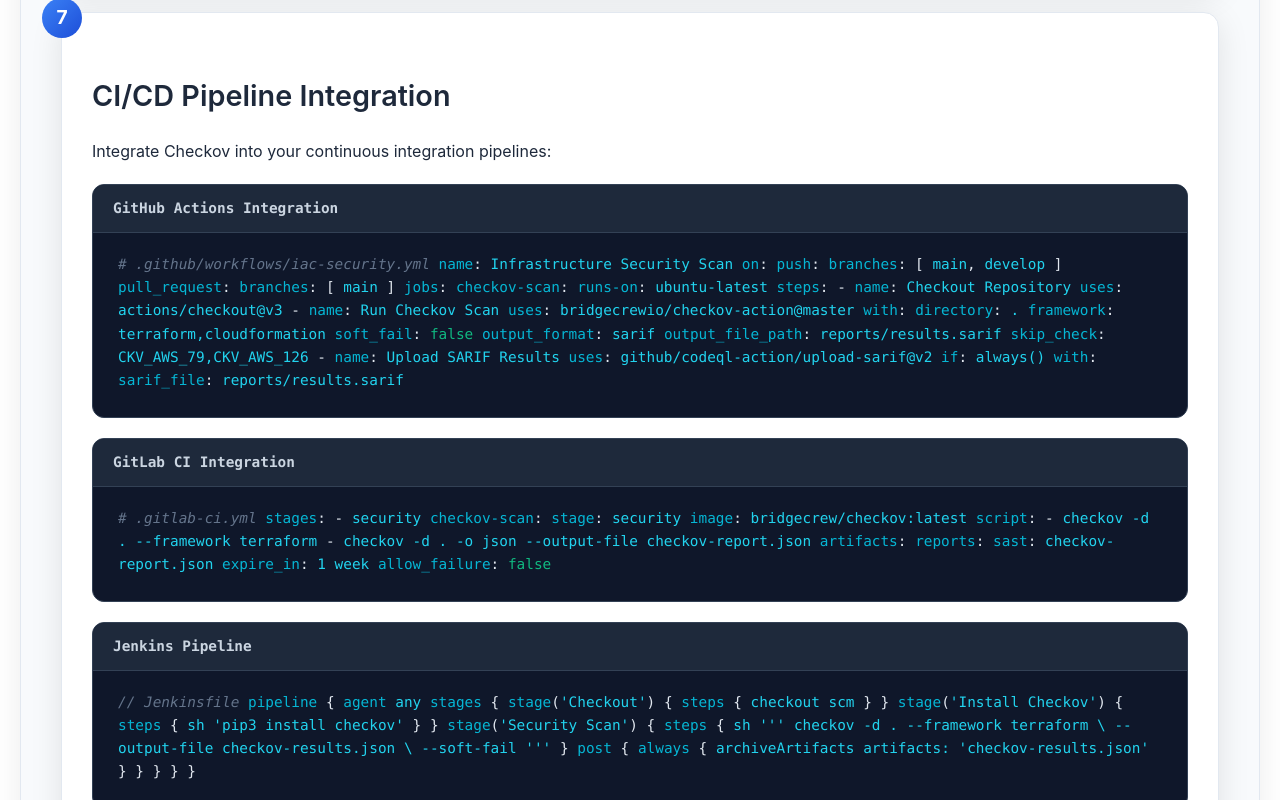
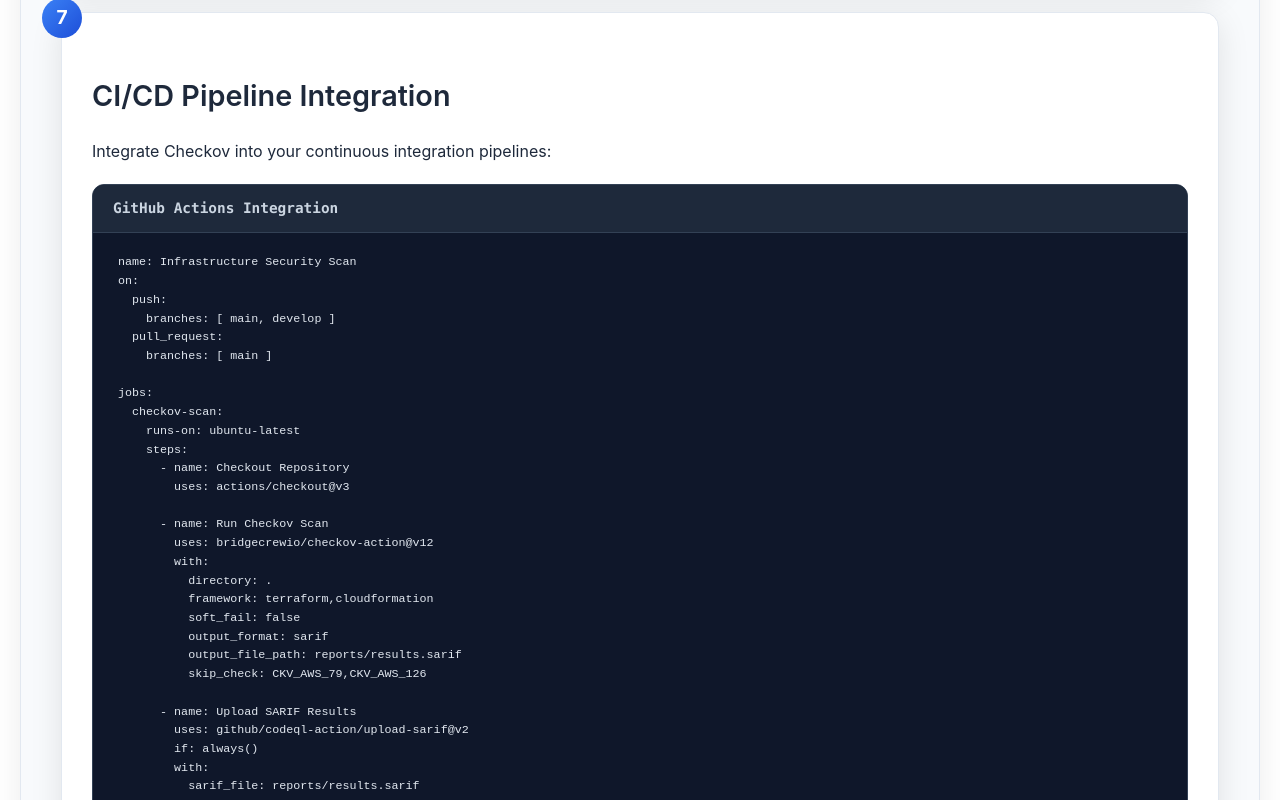
Before and after one commit to Mohd-Abdul-Jameel/Checkov-Demo-, a plain HTML site: page docs/Checkov-demo.html in a window 1280 px wide. Shown: the part 11200-12000 px from the top of the page. Drawn offline with Linux system fonts and the light colour scheme.

Commit message:
Update Checkov-demo.html

```diff
--- a/docs/Checkov-demo.html
+++ b/docs/Checkov-demo.html
@@ -1204,36 +1204,37 @@
                     <div class="code-container">
                         <div class="code-header">GitHub Actions Integration</div>
                         <div class="code-block">
-<span class="tf-comment"># .github/workflows/iac-security.yml</span>
-<span class="tf-attribute">name</span>: <span class="tf-string">Infrastructure Security Scan</span>
-<span class="tf-attribute">on</span>:
-  <span class="tf-attribute">push</span>:
-    <span class="tf-attribute">branches</span>: [ <span class="tf-string">main</span>, <span class="tf-string">develop</span> ]
-  <span class="tf-attribute">pull_request</span>:
-    <span class="tf-attribute">branches</span>: [ <span class="tf-string">main</span> ]
-
-<span class="tf-attribute">jobs</span>:
-  <span class="tf-attribute">checkov-scan</span>:
-    <span class="tf-attribute">runs-on</span>: <span class="tf-string">ubuntu-latest</span>
-    <span class="tf-attribute">steps</span>:
-    - <span class="tf-attribute">name</span>: <span class="tf-string">Checkout Repository</span>
-      <span class="tf-attribute">uses</span>: <span class="tf-string">actions/checkout@v3</span>
-
-    - <span class="tf-attribute">name</span>: <span class="tf-string">Run Checkov Scan</span>
-      <span class="tf-attribute">uses</span>: <span class="tf-string">bridgecrewio/checkov-action@master</span>
-      <span class="tf-attribute">with</span>:
-        <span class="tf-attribute">directory</span>: <span class="tf-string">.</span>
-        <span class="tf-attribute">framework</span>: <span class="tf-string">terraform,cloudformation</span>
-        <span class="tf-attribute">soft_fail</span>: <span class="tf-boolean">false</span>
-        <span class="tf-attribute">output_format</span>: <span class="tf-string">sarif</span>
-        <span class="tf-attribute">output_file_path</span>: <span class="tf-string">reports/results.sarif</span>
-        <span class="tf-attribute">skip_check</span>: <span class="tf-string">CKV_AWS_79,CKV_AWS_126</span>
-
-    - <span class="tf-attribute">name</span>: <span class="tf-string">Upload SARIF Results</span>
-      <span class="tf-attribute">uses</span>: <span class="tf-string">github/codeql-action/upload-sarif@v2</span>
-      <span class="tf-attribute">if</span>: <span class="tf-string">always()</span>
-      <span class="tf-attribute">with</span>:
-        <span class="tf-attribute">sarif_file</span>: <span class="tf-string">reports/results.sarif</span>
+                        <pre><code class="language-yaml">name: Infrastructure Security Scan
+on:
+  push:
+    branches: [ main, develop ]
+  pull_request:
+    branches: [ main ]
+
+jobs:
+  checkov-scan:
+    runs-on: ubuntu-latest
+    steps:
+      - name: Checkout Repository
+        uses: actions/checkout@v3
+
+      - name: Run Checkov Scan
+        uses: bridgecrewio/checkov-action@v12
+        with:
+          directory: .
+          framework: terraform,cloudformation
+          soft_fail: false
+          output_format: sarif
+          output_file_path: reports/results.sarif
+          skip_check: CKV_AWS_79,CKV_AWS_126
+
+      - name: Upload SARIF Results
+        uses: github/codeql-action/upload-sarif@v2
+        if: always()
+        with:
+          sarif_file: reports/results.sarif
+</code></pre>
+
                         </div>
                     </div>
 
```
